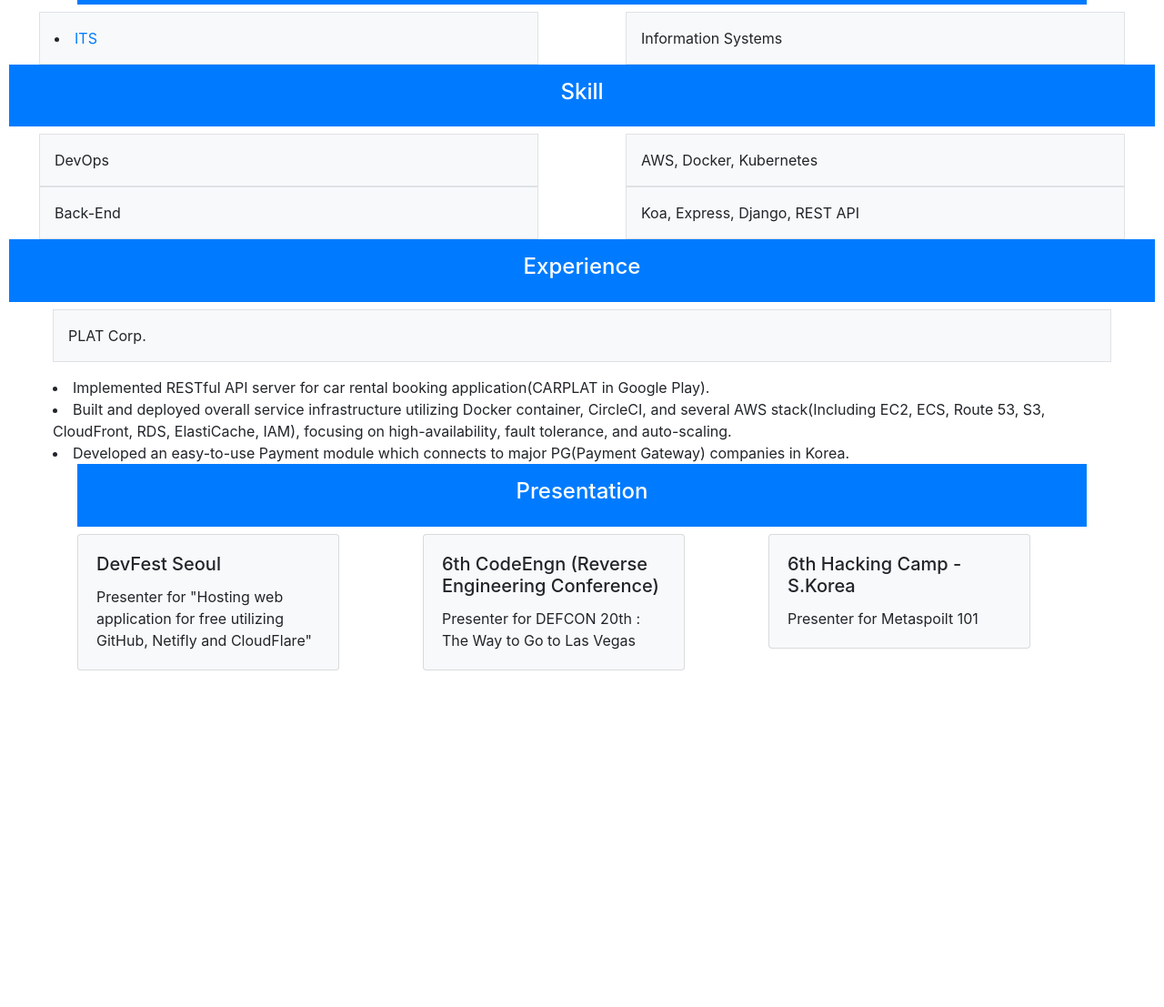
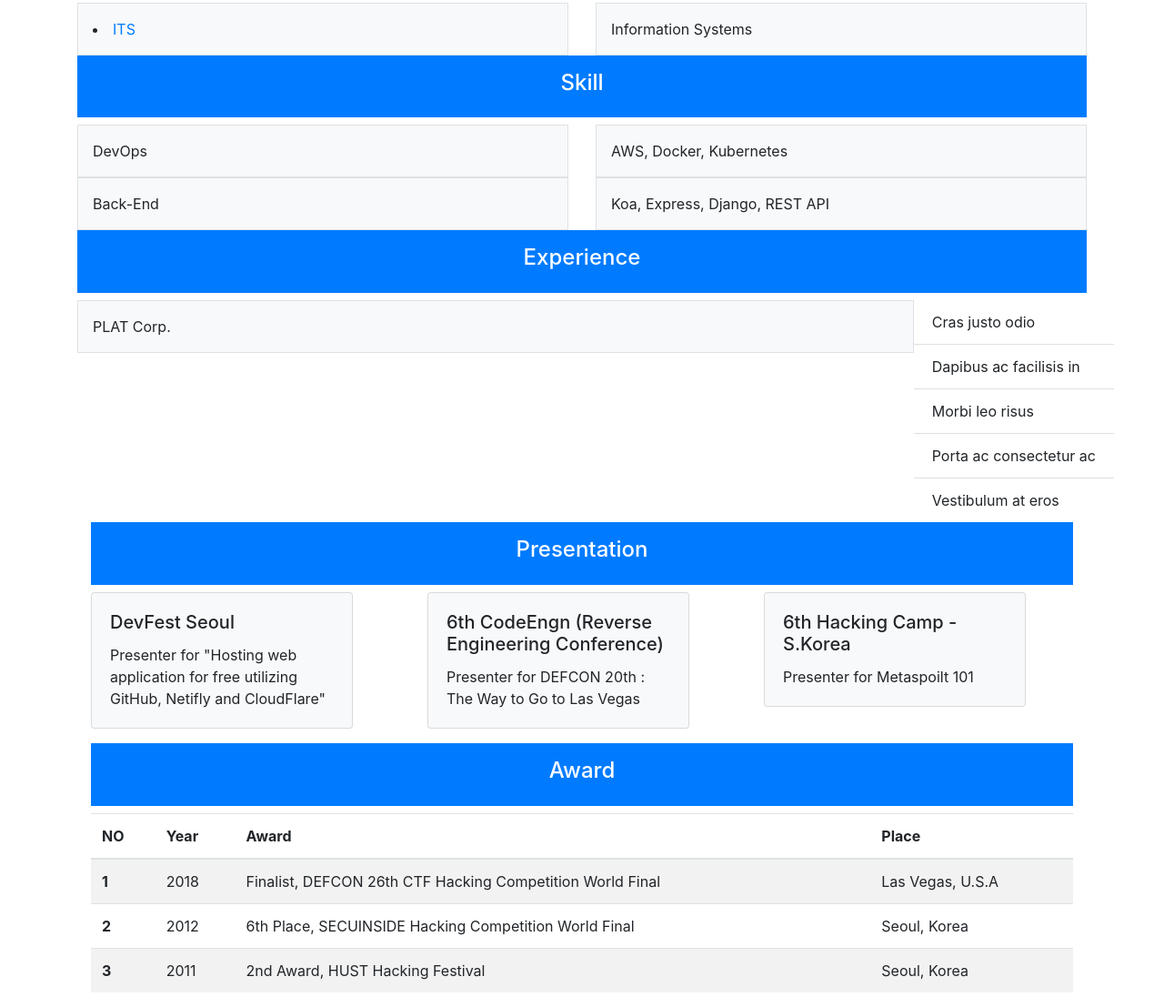
Before and after one commit to DPP-2020/praktikum-2-membuat-cv-part-2-Yosua2101, a plain HTML site: page index.html in a window 1280 px wide. Shown: the part 490-1597 px from the top of the page at 91% size. Before the commit the page ends 1253 px from the top, so only its background shows below. Drawn offline with nearby package versions, Linux system fonts and the light colour scheme.

Commit message:
05211740000023 #1

```diff
--- a/index.html
+++ b/index.html
@@ -13,55 +13,66 @@
     <script src="https://maxcdn.bootstrapcdn.com/bootstrap/4.0.0/js/bootstrap.min.js" integrity="sha384-JZR6Spejh4U02d8jOt6vLEHfe/JQGiRRSQQxSfFWpi1MquVdAyjUar5+76PVCmYl" crossorigin="anonymous"></script>
 </head>
 
-<body style = "margin-top: 10px;margin-left: 10px;margin-right: 10px;margin-bottom: 10px;">
+<body >
 
 
-  <div class="container">
-    <div class="row">
+  <div class="container ">
+    <div class="row justify-content-center">
         <div><h1>Yosua</h1></div>
     </div>
-    <div class="row">
+    <div class="row justify-content-center">
       <h4><p><a class="text-danger">Software Architect . Security Expert</a></p></h4>
     </div>
-    <div class="row">
+    <div class="row justify-content-center">
       <div class="d-inline-block">Jalan Gebang Kidul</div>
     </div>
-    <div class="row">
+    <div class="row justify-content-center">
       <div class="d-none d-lg-block">“Be the change that you want to see in the world.”</div>
     </div>
   </div>
   <div class="container">
-    <div class="row">
+    <div class="row justify-content-center">
       <img src="https://peopledotcom.files.wordpress.com/2017/10/the-rock-1.jpg" width="30%" class="rounded-circle img-thumbnail img-fluid" alt="Responsive image">
     </div>
   </div>
 
 
         <div class="container">
-        <div class="p-3 mb-2 bg-primary text-white text-center"><h4>Education</h4></div></div>
-        <div class="row mx-md-n5">
-            <div class="col px-md-5"><div class="p-3 border bg-light"><li><a href="its.ac.id" target="_blank">ITS</a></li></div></div>
-            <div class="col px-md-5"><div class="p-3 border bg-light">Information Systems</div></div>
+        <div class="p-3 mb-2 bg-primary text-white text-center"><h4>Education</h4></div>
+        <div class="row">
+            <div class="col"><div class="p-3 border bg-light"><li><a href="its.ac.id" target="_blank">ITS</a></li></div></div>
+            <div class="col"><div class="p-3 border bg-light">Information Systems</div></div>
         </div>
       </div>
+      <div class="container">
         <div class="p-3 mb-2 bg-primary text-white text-center"><h4>Skill</h4></div>
-        <div class="row mx-md-n5">
-            <div class="col px-md-5"><div class="p-3 border bg-light">DevOps</div></div>
-            <div class="col px-md-5"><div class="p-3 border bg-light">AWS, Docker, Kubernetes</div></div>
+        <div class="row ">
+            <div class="col "><div class="p-3 border bg-light">DevOps</div></div>
+            <div class="col "><div class="p-3 border bg-light">AWS, Docker, Kubernetes</div></div>
           </div>
-          <div class="row mx-md-n5">
-            <div class="col px-md-5"><div class="p-3 border bg-light">Back-End</div></div>
-            <div class="col px-md-5"><div class="p-3 border bg-light">Koa, Express, Django, REST API</div></div>
+      </div>
+      <div class="container">
+        <div class="row ">
+          <div class="col "><div class="p-3 border bg-light">Back-End</div></div>
+          <div class="col "><div class="p-3 border bg-light">Koa, Express, Django, REST API</div></div>
+        </div>
+      </div>
+      <div class="container">
+        <div class="p-3 mb-2 bg-primary text-white text-center"><h4>Experience</h4></div>
+          <div class="row">
+            <div class="col "><div class="p-3 border bg-light">PLAT Corp.</div>
           </div>
-        <div class="p-3 mb-2 bg-primary text-white text-center"><h4>Experience</h4></div>
+          <div class="row">
+            <ul class="list-group list-group-flush">
+              <li class="list-group-item">Cras justo odio</li>
+              <li class="list-group-item">Dapibus ac facilisis in</li>
+              <li class="list-group-item">Morbi leo risus</li>
+              <li class="list-group-item">Porta ac consectetur ac</li>
+              <li class="list-group-item">Vestibulum at eros</li>
+            </ul>
+          </div>
+      </div>
 
-            <div class="col px-md-5"><div class="p-3 border bg-light">PLAT Corp.</div>
-            <p style="font-family:courier;">
-                <li> Implemented RESTful API server for car rental booking application(CARPLAT in Google Play).</li>
-                <li> Built and deployed overall service infrastructure utilizing Docker container, CircleCI, and several AWS stack(Including EC2, ECS, Route 53, S3,
-                CloudFront, RDS, ElastiCache, IAM), focusing on high-availability, fault tolerance, and auto-scaling.</li>
-                <li>Developed an easy-to-use Payment module which connects to major PG(Payment Gateway) companies in Korea.</li></pstyle="font-family:courier;">
-        </div>
           <div class = "container">
               <div class="p-3 mb-2 bg-primary text-white text-center"><h4>Presentation</h4></div>
             <div class ="row">
@@ -92,6 +103,40 @@
           </div>
          </div>
 
+         <div class="container">
+          <div class="p-3 mb-2 bg-primary text-white text-center"><h4>Award</h4></div>
+          <table class="table table-striped">
+            <thead>
+              <tr>
+                <th scope="col">NO</th>
+                <th scope="col">Year</th>
+                <th scope="col">Award</th>
+                <th scope="col">Place</th>
+              </tr>
+            </thead>
+            <tbody>
+              <tr>
+                <th scope="row">1</th>
+                <td>2018</td>
+                <td>Finalist, DEFCON 26th CTF Hacking Competition World Final</td>
+                <td>Las Vegas, U.S.A</td>
+              </tr>
+              <tr>
+                <th scope="row">2</th>
+                <td>2012</td>
+                <td>6th Place, SECUINSIDE Hacking Competition World Final</td>
+                <td>Seoul, Korea</td>
+              </tr>
+              <tr>
+                <th scope="row">3</th>
+                <td>2011</td>
+                <td>2nd Award, HUST Hacking Festival</td>
+                <td>Seoul, Korea</td>
+              </tr>
+            </tbody>
+          </table>
+         </div>
+
 
 
 
```
